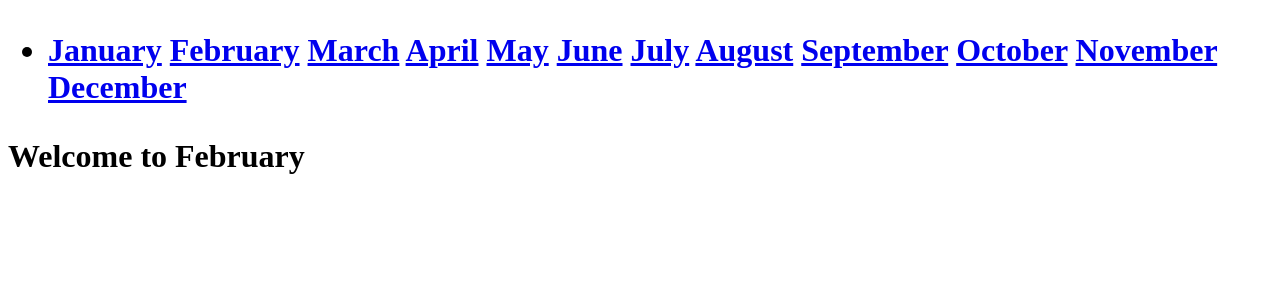
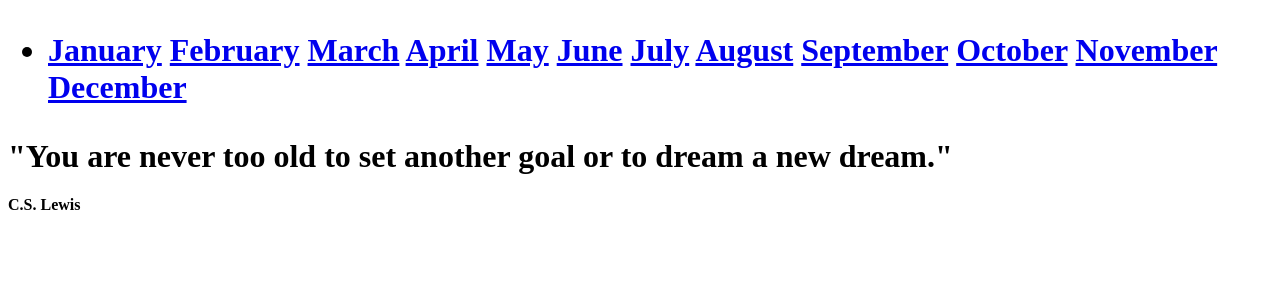
Before and after one commit to ofwonogodwin/monthly_challenges-App2, a Django app: page /feb/ in a window 1280 px wide. Shown: the top 300 px of the page. Run offline with Django 5.2, Linux system fonts and the light colour scheme.

Commit message:
Added Feb content

```diff
--- a/templates/feb.html
+++ b/templates/feb.html
@@ -1,5 +1,6 @@
 {% extends 'base.html' %}
 
 {% block content %}
-    <h1>Welcome to February</h1>
+    <h1>"You are never too old to set another goal or to dream a new dream." </h1>
+    <h4>C.S. Lewis</h4>
 {% endblock content %}
```
